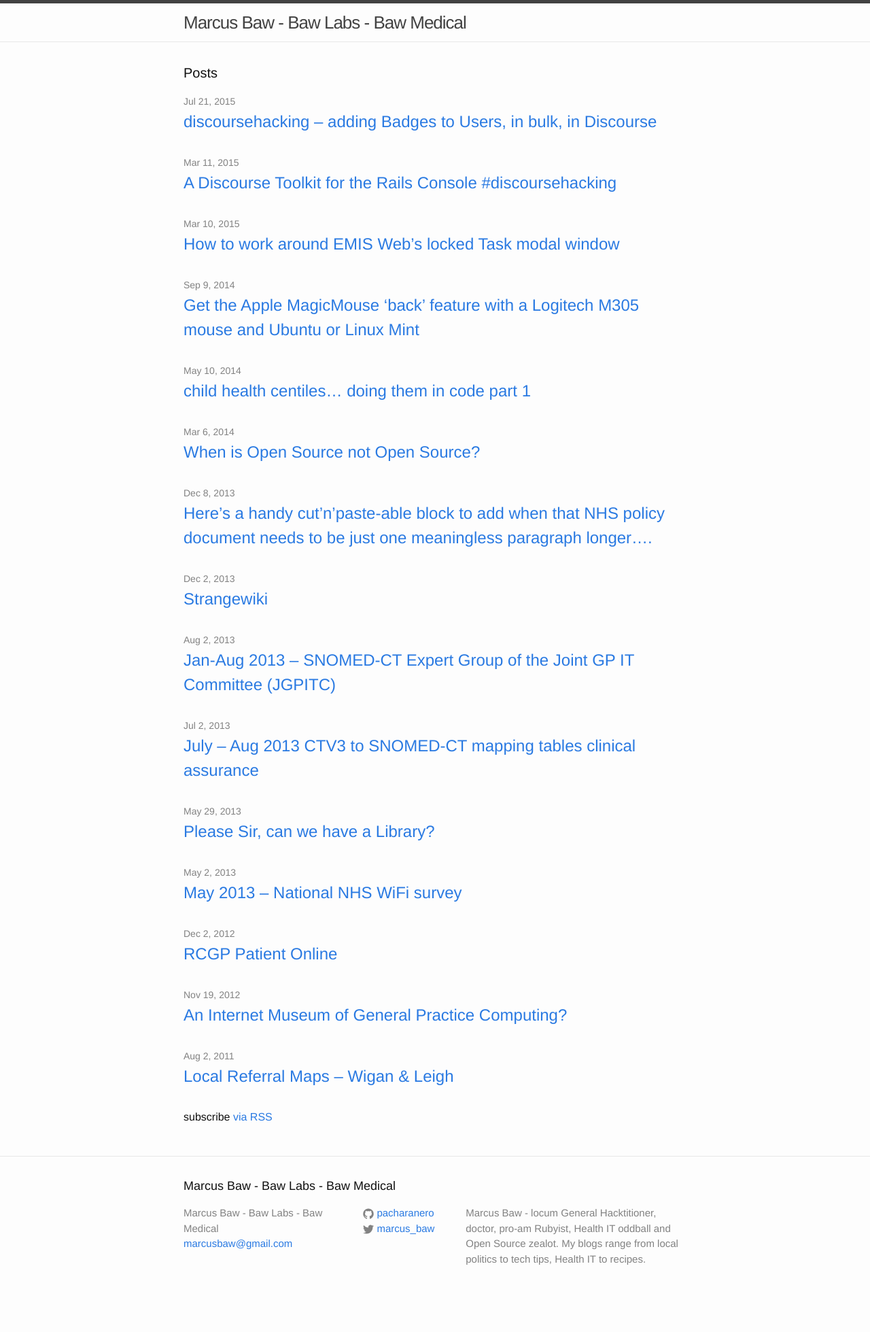
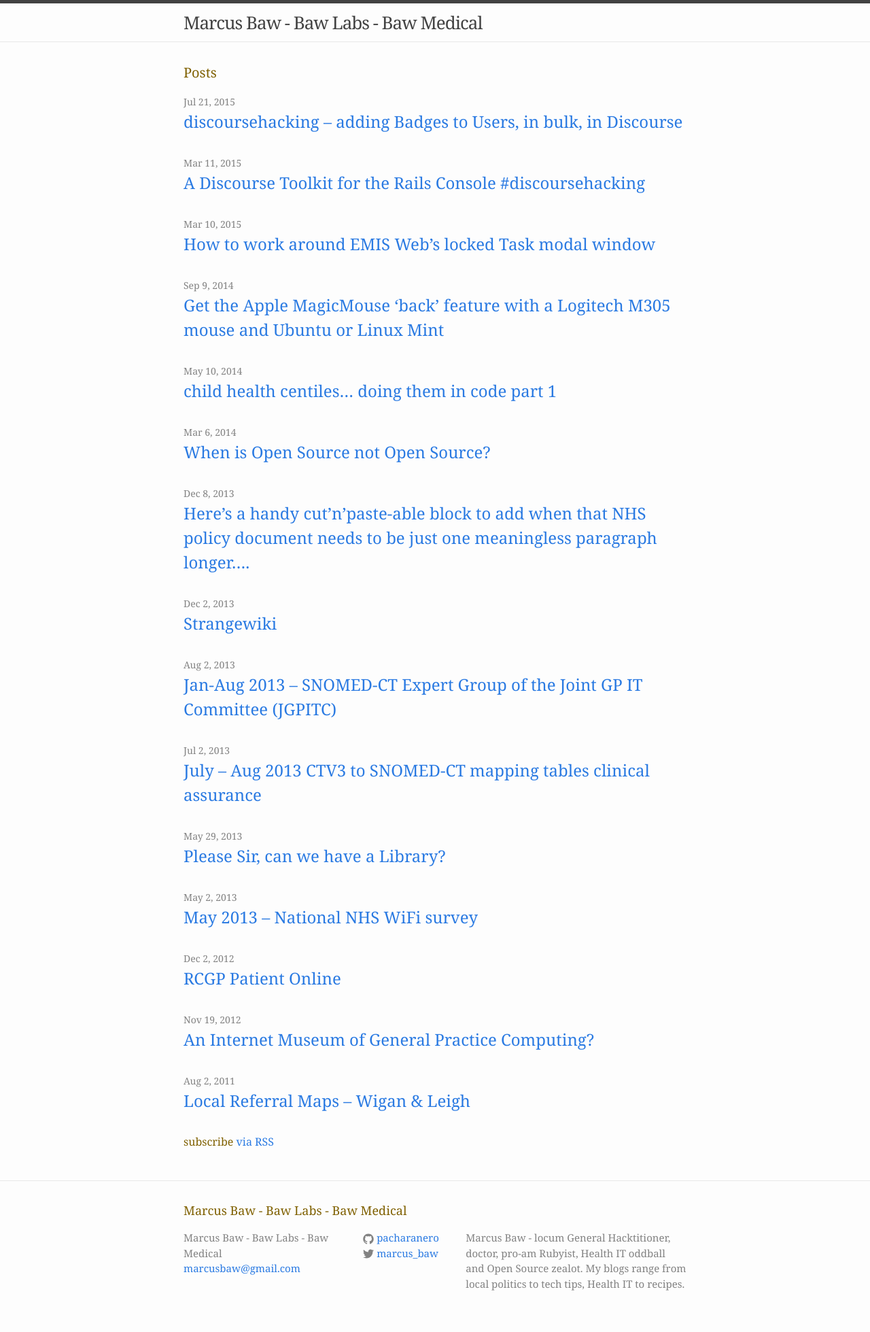
Before and after one commit to pacharanero/pacharanero.github.io, a Jekyll site: the page built from index.html, in a window 1280 px wide. Shown: the whole page at 68% size. Built offline with Jekyll 4.4.1, drawn with Linux system fonts in a browser that asks for light colours; before the commit the page ends 1923 px from its top, so only the background shows below that.

```diff
--- a/css/main.scss
+++ b/css/main.scss
@@ -6,14 +6,14 @@
 
 
 // Our variables
-$base-font-family: Helvetica, Arial, sans-serif;
+$base-font-family: Georgia, serif;
 $base-font-size:   16px;
 $small-font-size:  $base-font-size * 0.875;
 $base-line-height: 1.5;
 
 $spacing-unit:     30px;
 
-$text-color:       #111;
+$text-color:       #7F6000;
 $background-color: #fdfdfd;
 $brand-color:      #2a7ae2;
 
```
